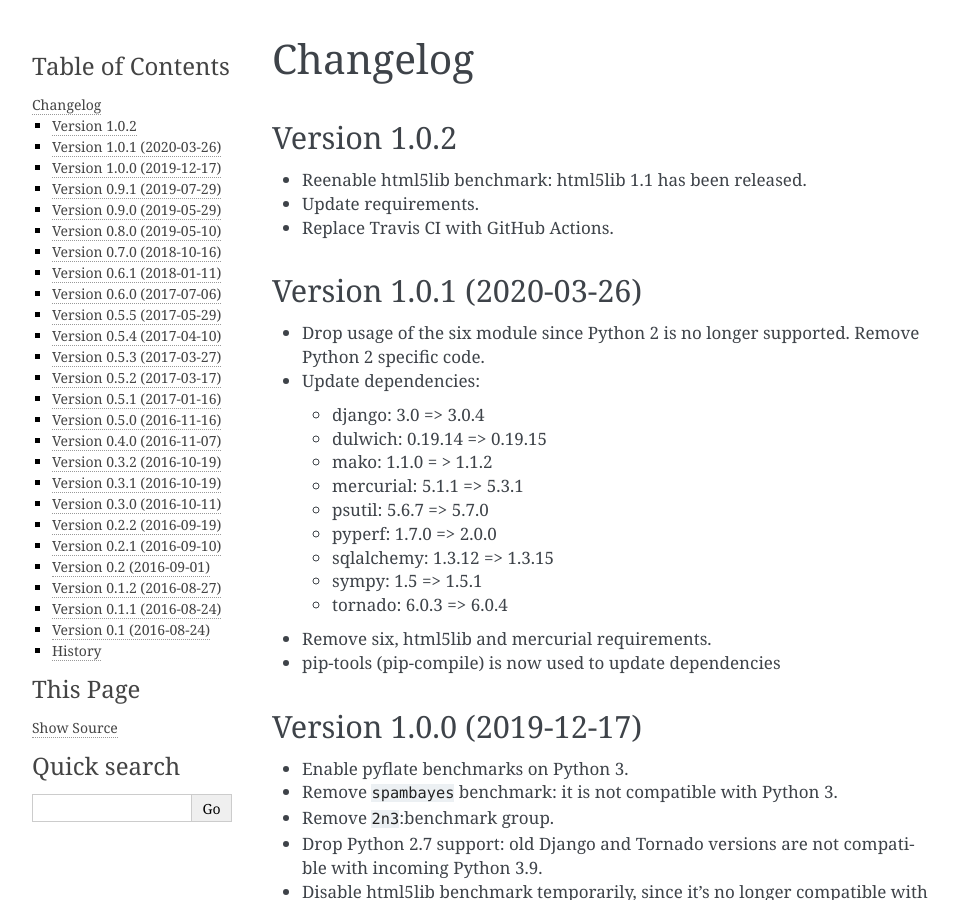
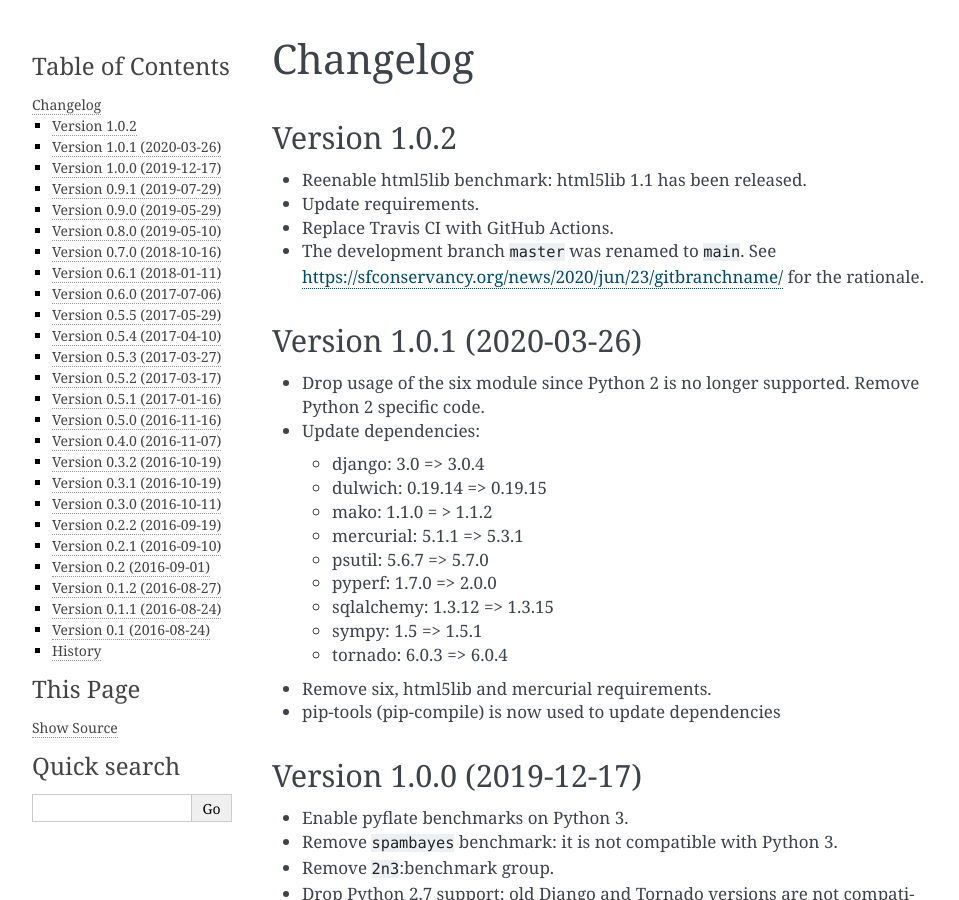
Before and after one commit to python/pyperformance, a Sphinx documentation site: the page built from doc/changelog.rst, in a window 1280 px wide and 900 px high. Shown: the whole window, without its empty margins (148-1107 px from the left). Built offline with Sphinx 7.4.7, drawn with Linux system fonts in a browser that asks for light colours.

Commit message:
Update the changelog

```diff
--- a/doc/changelog.rst
+++ b/doc/changelog.rst
@@ -7,6 +7,9 @@ Version 1.0.2
 * Reenable html5lib benchmark: html5lib 1.1 has been released.
 * Update requirements.
 * Replace Travis CI with GitHub Actions.
+* The development branch ``master`` was renamed to ``main``.
+  See https://sfconservancy.org/news/2020/jun/23/gitbranchname/ for the
+  rationale.
 
 Version 1.0.1 (2020-03-26)
 --------------------------
```
